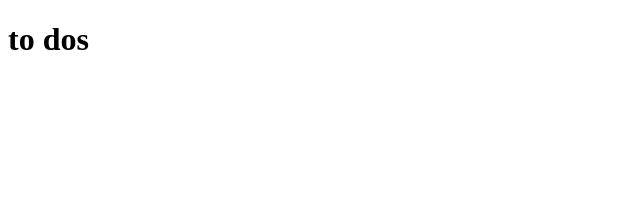
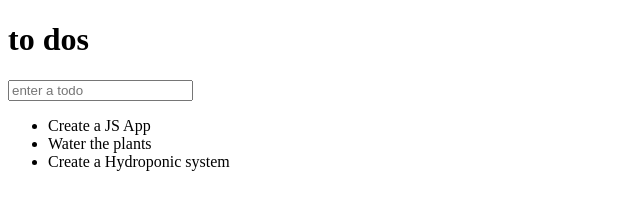
Before and after one commit to kothapallisr/js-sandbox, a plain HTML site: page todo_list/index.html in a window 1280 px wide. Shown: the whole page, without its empty margins (0-640 px from the left). Drawn offline with Linux system fonts and the light colour scheme.

Commit message:
basic todo

```diff
--- a/todo_list/index.html
+++ b/todo_list/index.html
@@ -12,9 +12,16 @@
       <div class="todo">
         <div class="todo__header">
           <h1 class="todo__title">to dos</h1>
+          <label for="todo input">
+            <input class="todo__input" type="text" placeholder="enter a todo">
+          </label>
         </div>
         <div class="todo__body">
-
+          <ul class="todo__list">
+            <li class="todo__item">Create a JS App</li>
+            <li class="todo__item">Water the plants</li>
+            <li class="todo__item">Create a Hydroponic system</li>
+          </ul>
         </div>
       </div>
     </div>
```
